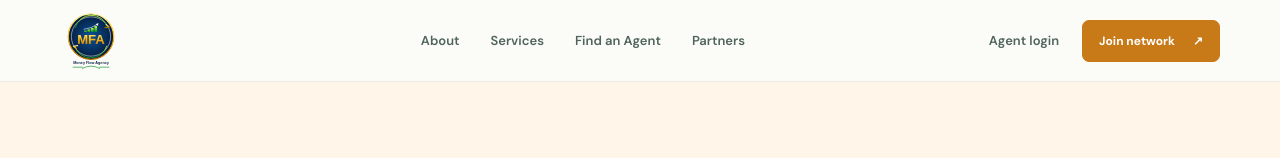
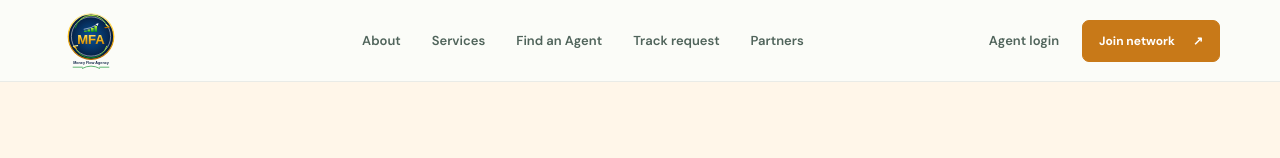
Before and after one commit to MKONDE/Money-flow-agency, a Next.js app: page /agents in a window 1280 px wide. Shown: the top 158 px of the page. Built offline with nearby package versions, Linux system fonts and the light colour scheme; no server answers; the database is empty.

Commit message:
Add customer transaction tracking navigation

```diff
--- a/src/components/site-header.tsx
+++ b/src/components/site-header.tsx
@@ -5,6 +5,7 @@ const links = [
   ["About", "/about"],
   ["Services", "/services"],
   ["Find an Agent", "/agents"],
+  ["Track request", "/transactions"],
   ["Partners", "/partners"],
 ];
 
```
